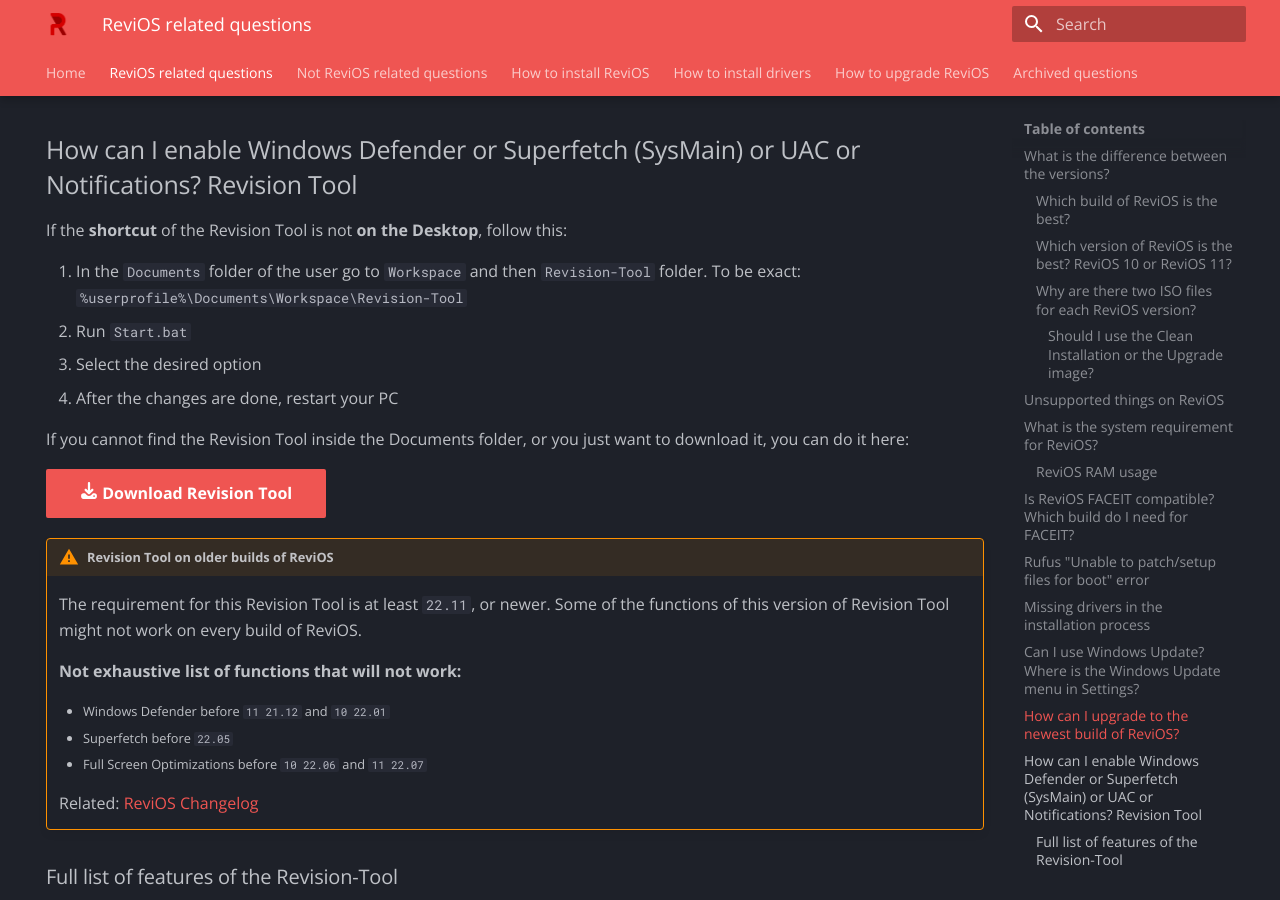
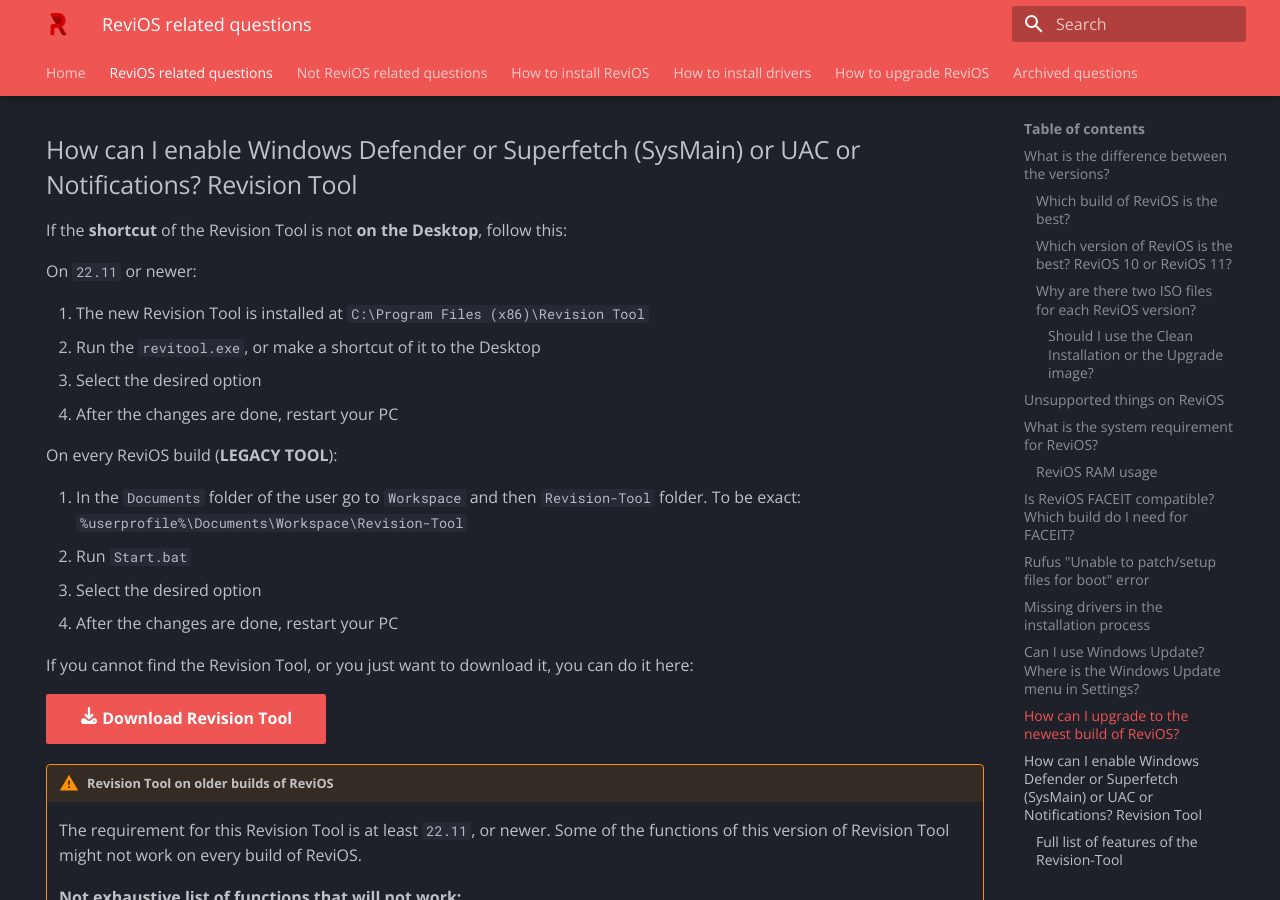
Before and after one commit to dkovacs24/ReviOS_faq, an MkDocs documentation site: the page built from docs/related.md, in a window 1280 px wide and 900 px high, scrolled down 4754 px. Built offline with MkDocs 1.6.1 and Material for MkDocs 9.7.7, drawn with Linux system fonts in a browser that asks for light colours.

Commit message:
revitool location

```diff
--- a/docs/related.md
+++ b/docs/related.md
@@ -181,12 +181,21 @@
 
 If the **shortcut** of the Revision Tool is not **on the Desktop**, follow this:
 
+On `22.11` or newer:
+
+1. The new Revision Tool is installed at `C:\Program Files (x86)\Revision Tool`
+2. Run the `revitool.exe`, or make a shortcut of it to the Desktop
+3. Select the desired option
+4. After the changes are done, restart your PC
+
+On every ReviOS build (**LEGACY TOOL**):
+
 1. In the `Documents` folder of the user go to `Workspace` and then `Revision-Tool` folder. To be exact: `%userprofile%\Documents\Workspace\Revision-Tool`
 2. Run `Start.bat`
 3. Select the desired option
 4. After the changes are done, restart your PC
 
-If you cannot find the Revision Tool inside the Documents folder, or you just want to download it, you can do it here:
+If you cannot find the Revision Tool, or you just want to download it, you can do it here:
 
 [:fontawesome-solid-download: Download Revision Tool](https://github.com/MeetRevision/revision-tool/releases/latest){.md-button .md-button--primary target=_blank}
 
```
